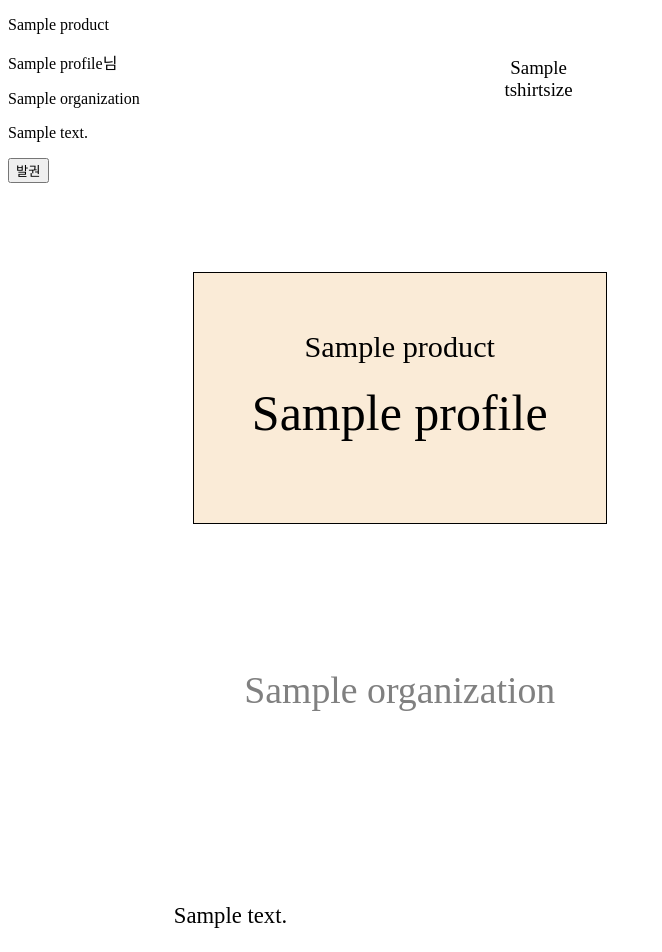
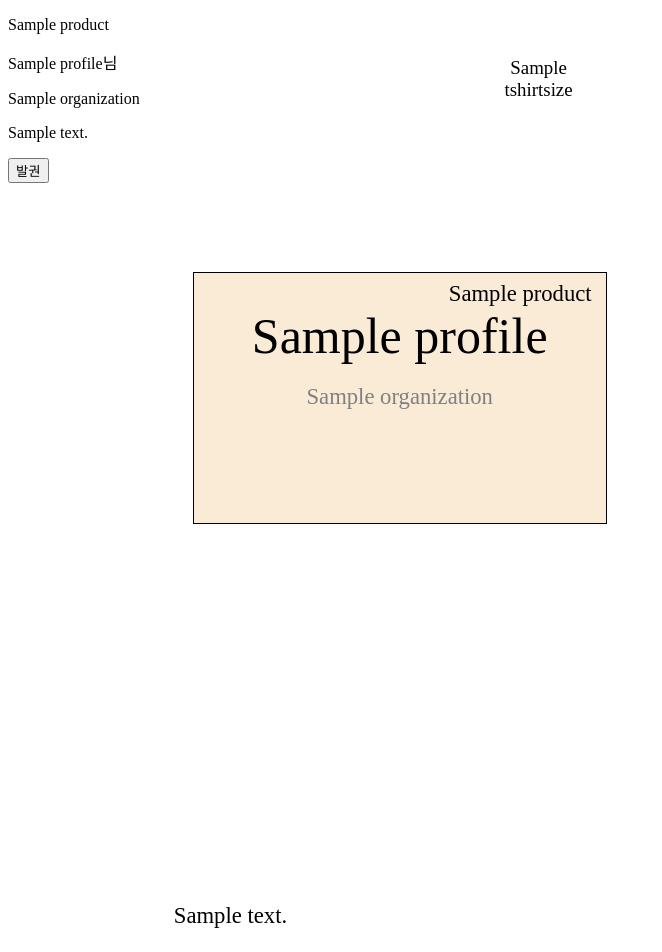
Before and after one commit to pythonkr/pyconkr-2019-api, a Django app: template ticket/templates/issue.html in a window 1280 px wide. Shown: the top 952 px of the page, without its empty margins (0-662 px from the left). Run offline with Django 3.2, Linux system fonts and the light colour scheme; the template is opened without the code that fills it: most values are stand-ins (such as "Sample title", 1, 10 or a date in 2020); data that the repository does not hold is empty; some web fonts are replaced.

Commit message:
튜토리얼 내용과 컨퍼런스 티켓 내용을 출력하도록 수정 튜토리얼 내용을 어느정도 짧게 정하였음 이름 영역을 우선 고정

```diff
--- a/ticket/templates/issue.html
+++ b/ticket/templates/issue.html
@@ -28,29 +28,31 @@
   left: 51mm;
   width: 109mm;
   height: 66mm;
+  text-align: center;
 }
 .name-box .product {
   font-family: 'Jeju Gothic', serif;
   position:relative;
-  font-size: 8mm;
-  top: 15mm;
-  text-align: center;
+  display: inline-block;
+  font-size: 6mm;
+  margin-top: 2mm;
+  width: 95%;
+  margin-right: 2mm;
+  text-align: right;
 }
 .name-box .name {
   font-family: 'Jeju Gothic', serif;
   position:relative;
-  width: 95mm;
-  margin: 0 auto;
-  top: 20mm;
-  text-align: center;
+  display: inline-block;
+  width: 105mm;
 }
 .name-box .org {
   font-family: 'Jeju Gothic', serif;
+  font-size: 6mm;
+  position:relative;
+  display: inline-block;
   color: gray;
-  font-size: 10mm;
-  position:relative;
-  top: 80mm;
-  text-align: center;
+  top: 5mm;
 }
 .message-box {
   position:absolute;
@@ -100,11 +102,9 @@
     <span class="tshirt">{{ tshirtsize }}</span>
   </div>
   <div class='preview-border name-box'>
-    {% if product %}
-      <div class="product">{{ product }}</div>
-    {% endif %}
-    <div class='name'>{{ profile.name }}</div>
-    <div class='org'>{{ profile.organization }}</div>
+    <span class="product">{{ product }}</span>
+    <span class='name'>{{ profile.name }}</span>
+    <span class='org'>{{ profile.organization }}</span>
   </div>
   <div class="message-box">
     {% for message in additional_message %}
--- a/ticket/views.py
+++ b/ticket/views.py
@@ -63,7 +63,7 @@ def issue(request, global_id):
         168: '',
         169: 'Pytest',
         170: '',
-        171: '',
+        171: 'Data Science with Python',
         172: 'Django in Beanstalk',
         173: '',
         174: '',
@@ -75,8 +75,10 @@ def issue(request, global_id):
 
     if ticket.product.type == TicketProduct.TYPE_TUTORIAL:
         product = tutorial_keys[ticket.product.tutorial_set.first().id]
+    elif ticket.product.type == TicketProduct.TYPE_CONFERENCE:
+        product = 'PYCON KOREA 2019'
     else:
-        product = None
+        product = ''
 
     context = {
         'profile': profile,
```
